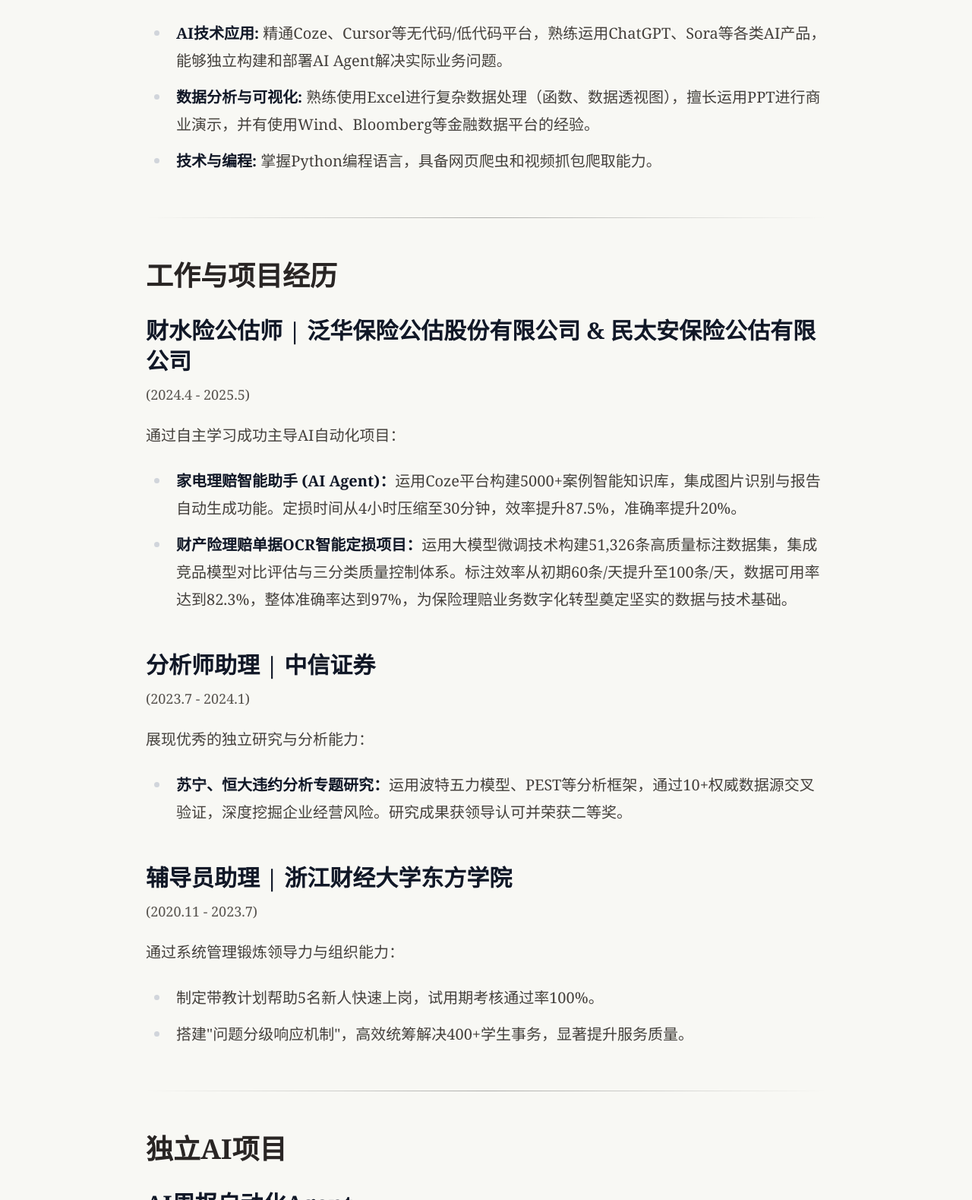
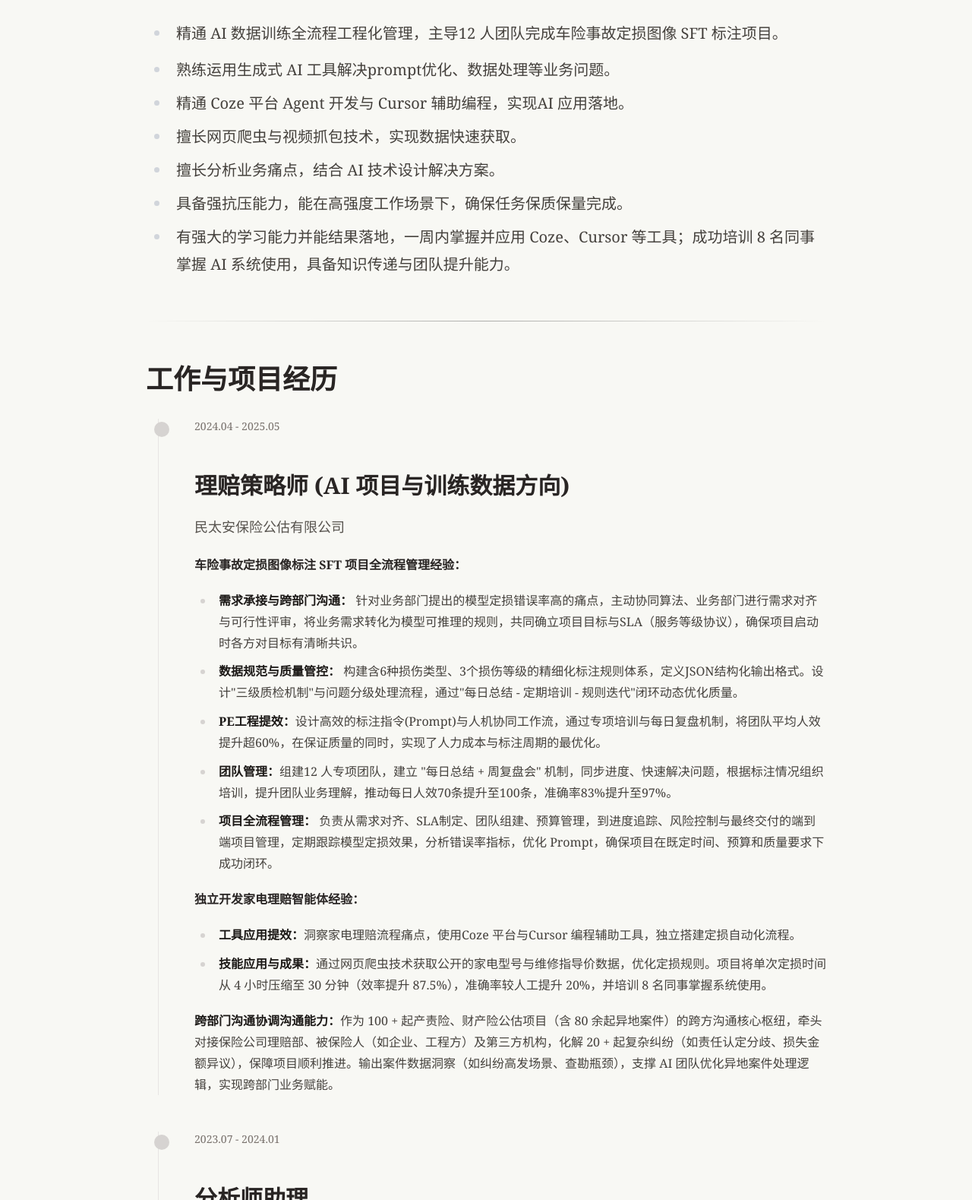
Before and after one commit to Cheng-G-T/Sim, a plain HTML site: page about_me.html in a window 1280 px wide. Shown: the part 496-2075 px from the top of the page at 76% size. Drawn offline with nearby package versions, Linux system fonts and the light colour scheme.

Commit message:
feat: 更新关于我页面的核心技能和工作经历

```diff
--- a/about_me.html
+++ b/about_me.html
@@ -50,35 +50,78 @@
                     <hr class="ink-divider">
 
                     <h2 class="text-3xl font-bold text-stone-800">核心技能</h2>
-                    <ul>
-                        <li><strong>AI技术应用:</strong> 精通Coze、Cursor等无代码/低代码平台，熟练运用ChatGPT、Sora等各类AI产品，能够独立构建和部署AI Agent解决实际业务问题。</li>
-                        <li><strong>数据分析与可视化:</strong> 熟练使用Excel进行复杂数据处理（函数、数据透视图），擅长运用PPT进行商业演示，并有使用Wind、Bloomberg等金融数据平台的经验。</li>
-                        <li><strong>技术与编程:</strong> 掌握Python编程语言，具备网页爬虫和视频抓包爬取能力。</li>
+                    <ul class="list-disc pl-6 space-y-2">
+                        <li>精通 AI 数据训练全流程工程化管理，主导12 人团队完成车险事故定损图像 SFT 标注项目。</li>
+                        <li>熟练运用生成式 AI 工具解决prompt优化、数据处理等业务问题。</li>
+                        <li>精通 Coze 平台 Agent 开发与 Cursor 辅助编程，实现AI 应用落地。</li>
+                        <li>擅长网页爬虫与视频抓包技术，实现数据快速获取。</li>
+                        <li>擅长分析业务痛点，结合 AI 技术设计解决方案。</li>
+                        <li>具备强抗压能力，能在高强度工作场景下，确保任务保质保量完成。</li>
+                        <li>有强大的学习能力并能结果落地，一周内掌握并应用 Coze、Cursor 等工具；成功培训 8 名同事掌握 AI 系统使用，具备知识传递与团队提升能力。</li>
                     </ul>
 
                     <hr class="ink-divider">
 
                     <h2 class="text-3xl font-bold text-stone-800">工作与项目经历</h2>
 
-                    <h3 class="text-2xl font-bold mt-8 mb-2">财水险公估师 | 泛华保险公估股份有限公司 &amp; 民太安保险公估有限公司 <br><span class="text-lg font-normal text-stone-600">(2024.4 - 2025.5)</span></h3>
-                    <p>通过自主学习成功主导AI自动化项目：</p>
-                    <ul>
-                        <li><strong>家电理赔智能助手 (AI Agent)：</strong>运用Coze平台构建5000+案例智能知识库，集成图片识别与报告自动生成功能。定损时间从4小时压缩至30分钟，效率提升87.5%，准确率提升20%。</li>
-                        <li><strong>财产险理赔单据OCR智能定损项目：</strong>运用大模型微调技术构建51,326条高质量标注数据集，集成竞品模型对比评估与三分类质量控制体系。标注效率从初期60条/天提升至100条/天，数据可用率达到82.3%，整体准确率达到97%，为保险理赔业务数字化转型奠定坚实的数据与技术基础。</li>
-                    </ul>
+                    <div class="mt-8 space-y-12">
+                        <div class="relative pl-8 sm:pl-12 group">
+                            <div class="absolute top-0 left-2.5 sm:left-4 h-full w-px bg-stone-200"></div>
+                            <div class="absolute top-1 left-0 sm:left-[11px] w-5 h-5 rounded-full bg-stone-300 group-hover:bg-stone-400 transition-colors"></div>
+                            <div class="pl-4">
+                                <p class="text-sm font-medium text-stone-500">2024.04 - 2025.05</p>
+                                <h3 class="text-2xl font-bold text-stone-800 mt-1">理赔策略师 (AI 项目与训练数据方向)</h3>
+                                <p class="text-lg text-stone-600">民太安保险公估有限公司</p>
+                                <div class="mt-4 text-stone-700 prose prose-stone max-w-none">
+                                    <p class="font-semibold text-stone-800">车险事故定损图像标注 SFT 项目全流程管理经验：</p>
+                                    <ul class="list-disc pl-5">
+                                        <li><strong>需求承接与跨部门沟通：</strong> 针对业务部门提出的模型定损错误率高的痛点，主动协同算法、业务部门进行需求对齐与可行性评审，将业务需求转化为模型可推理的规则，共同确立项目目标与SLA（服务等级协议），确保项目启动时各方对目标有清晰共识。</li>
+                                        <li><strong>数据规范与质量管控：</strong> 构建含6种损伤类型、3个损伤等级的精细化标注规则体系，定义JSON结构化输出格式。设计"三级质检机制"与问题分级处理流程，通过"每日总结 - 定期培训 - 规则迭代"闭环动态优化质量。</li>
+                                        <li><strong>PE工程提效：</strong>设计高效的标注指令(Prompt)与人机协同工作流，通过专项培训与每日复盘机制，将团队平均人效提升超60%，在保证质量的同时，实现了人力成本与标注周期的最优化。</li>
+                                        <li><strong>团队管理：</strong>组建12 人专项团队，建立 "每日总结 + 周复盘会" 机制，同步进度、快速解决问题，根据标注情况组织培训，提升团队业务理解，推动每日人效70条提升至100条，准确率83%提升至97%。</li>
+                                        <li><strong>项目全流程管理：</strong> 负责从需求对齐、SLA制定、团队组建、预算管理，到进度追踪、风险控制与最终交付的端到端项目管理，定期跟踪模型定损效果，分析错误率指标，优化 Prompt，确保项目在既定时间、预算和质量要求下成功闭环。</li>
+                                    </ul>
+                                    <p class="font-semibold text-stone-800">独立开发家电理赔智能体经验：</p>
+                                    <ul class="list-disc pl-5">
+                                        <li><strong>工具应用提效：</strong>洞察家电理赔流程痛点，使用Coze 平台与Cursor 编程辅助工具，独立搭建定损自动化流程。</li>
+                                        <li><strong>技能应用与成果：</strong>通过网页爬虫技术获取公开的家电型号与维修指导价数据，优化定损规则。项目将单次定损时间从 4 小时压缩至 30 分钟（效率提升 87.5%），准确率较人工提升 20%，并培训 8 名同事掌握系统使用。</li>
+                                    </ul>
+                                    <p><strong>跨部门沟通协调沟通能力：</strong>作为 100 + 起产责险、财产险公估项目（含 80 余起异地案件）的跨方沟通核心枢纽，牵头对接保险公司理赔部、被保险人（如企业、工程方）及第三方机构，化解 20 + 起复杂纠纷（如责任认定分歧、损失金额异议），保障项目顺利推进。输出案件数据洞察（如纠纷高发场景、查勘瓶颈），支撑 AI 团队优化异地案件处理逻辑，实现跨部门业务赋能。</p>
+                                </div>
+                            </div>
+                        </div>
 
-                    <h3 class="text-2xl font-bold mt-8 mb-2">分析师助理 | 中信证券 <br><span class="text-lg font-normal text-stone-600">(2023.7 - 2024.1)</span></h3>
-                    <p>展现优秀的独立研究与分析能力：</p>
-                    <ul>
-                        <li><strong>苏宁、恒大违约分析专题研究：</strong>运用波特五力模型、PEST等分析框架，通过10+权威数据源交叉验证，深度挖掘企业经营风险。研究成果获领导认可并荣获二等奖。</li>
-                    </ul>
+                        <div class="relative pl-8 sm:pl-12 group">
+                            <div class="absolute top-0 left-2.5 sm:left-4 h-full w-px bg-stone-200"></div>
+                            <div class="absolute top-1 left-0 sm:left-[11px] w-5 h-5 rounded-full bg-stone-300 group-hover:bg-stone-400 transition-colors"></div>
+                            <div class="pl-4">
+                                <p class="text-sm font-medium text-stone-500">2023.07 - 2024.01</p>
+                                <h3 class="text-2xl font-bold text-stone-800 mt-1">分析师助理</h3>
+                                <p class="text-lg text-stone-600">中信证券</p>
+                                <div class="mt-4 text-stone-700 prose prose-stone max-w-none">
+                                    <ul class="list-disc pl-5">
+                                        <li><strong>数据分析与验证：</strong>主导苏宁、恒大违约分析报告，独立承担并完成两大企业违约事件深度剖析。运用波特五力模型构建分析框架，通过国家统计局、Wind、洞见研报等 10 余个权威数据源交叉验证，运用Excel 数据透视表及可视化图表进行深度分析与结果呈现。</li>
+                                    </ul>
+                                </div>
+                            </div>
+                        </div>
 
-                    <h3 class="text-2xl font-bold mt-8 mb-2">辅导员助理 | 浙江财经大学东方学院 <br><span class="text-lg font-normal text-stone-600">(2020.11 - 2023.7)</span></h3>
-                    <p>通过系统管理锻炼领导力与组织能力：</p>
-                    <ul>
-                        <li>制定带教计划帮助5名新人快速上岗，试用期考核通过率100%。</li>
-                        <li>搭建"问题分级响应机制"，高效统筹解决400+学生事务，显著提升服务质量。</li>
-                    </ul>
+                        <div class="relative pl-8 sm:pl-12 group">
+                            <div class="absolute top-0 left-2.5 sm:left-4 h-full w-px bg-stone-200"></div>
+                            <div class="absolute top-1 left-0 sm:left-[11px] w-5 h-5 rounded-full bg-stone-300 group-hover:bg-stone-400 transition-colors"></div>
+                            <div class="pl-4">
+                                <p class="text-sm font-medium text-stone-500">2020.11 - 2023.07</p>
+                                <h3 class="text-2xl font-bold text-stone-800 mt-1">辅导员助理</h3>
+                                <p class="text-lg text-stone-600">浙江财经大学东方学院</p>
+                                <div class="mt-4 text-stone-700 prose prose-stone max-w-none">
+                                    <ul class="list-disc pl-5">
+                                        <li><strong>团队管理与培训：</strong>负责管理 8 人学生团队，成功带教 5 名新人 1 个月内独立上岗（试用期通过率 100%），展现了优秀的培训体系搭建与团队管理能力。</li>
+                                        <li><strong>流程优化与效能提升：</strong>针对繁杂学生事务，设计并实施分级响应工作流程，运用Excel进行事务跟踪与效率分析，高效处理 400 余项事务，显著提升团队协作效能与响应速度。</li>
+                                    </ul>
+                                </div>
+                            </div>
+                        </div>
+                    </div>
 
                     <hr class="ink-divider">
 
```
